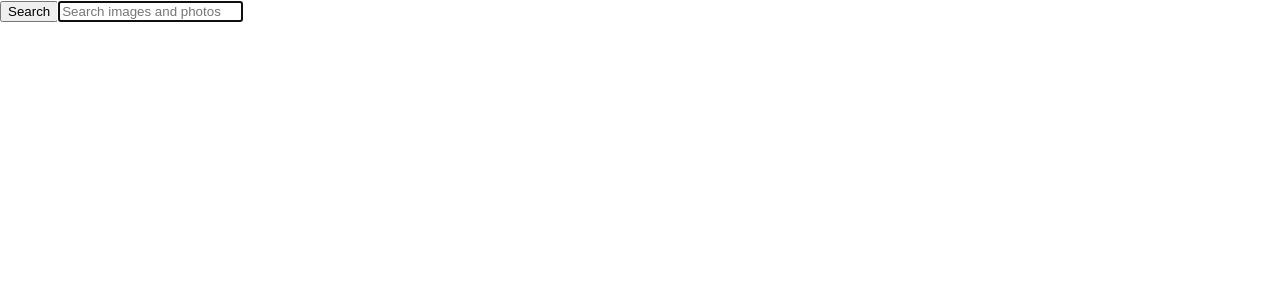
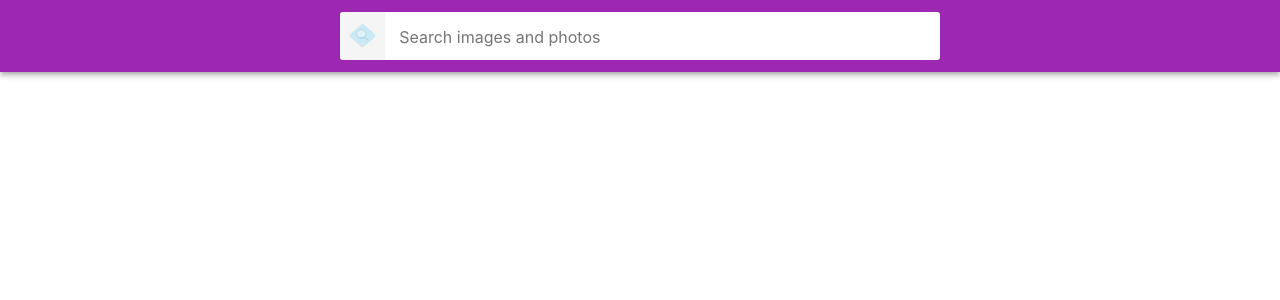
Before and after one commit to holvas-web/goit-react-hw-03-image-finder, a React (Create React App) app: page / in a window 1280 px wide. Shown: the top 300 px of the page. Built offline with nearby package versions, Linux system fonts and the light colour scheme.

Commit message:
corrected code

```diff
--- a/public/index.html
+++ b/public/index.html
@@ -60,6 +60,7 @@
   <body>
     <noscript>You need to enable JavaScript to run this app.</noscript>
     <div id="root"></div>
+    <div id="modal-root"></div>
     <!--
       This HTML file is a template.
       If you open it directly in the browser, you will see an empty page.
--- a/src/components/App.jsx
+++ b/src/components/App.jsx
@@ -1,17 +1,15 @@
 import React, { Component } from 'react';
 import axios from 'axios';
-import { createPortal } from 'react-dom';
+// import { createPortal } from 'react-dom';
 import { Searchbar } from './Searchbar/Searchbar';
 import { ImageGallery } from './ImageGallery/ImageGallery';
 import { Button } from './Button/Button';
 import { CustomLoader } from './Loader/Loader';
-
+import { Modal } from './Modal/Modal';
 
 const API_KEY = '38934998-3e855f71d85cefaf04a1d7456';
 const BASE_URL = 'https://pixabay.com/api/';
 const PER_PAGE = 12;
-
-const modalRoot = document.querySelector('#modal-root');
 
 export class App extends Component {
   state = {
@@ -79,15 +77,11 @@ export class App extends Component {
         <ImageGallery images={images} onImageClick={this.toggleModal} />
         {isLoading && <CustomLoader />}
         {images.length > 0 && !isLoading && <Button onClick={this.fetchImages}>Load More</Button>}
-        {showModal &&
-          createPortal(
-            <div className="Overlay" onClick={this.handleOverlayClick}>
-              <div className="Modal">
-                <img src={largeImageURL} alt="" />
-              </div>
-            </div>,
-            modalRoot
-          )}
+        {showModal && (
+          <Modal onClose={this.toggleModal} largeImageURL={largeImageURL}>
+            <img src={largeImageURL} alt="" />
+          </Modal>
+        )}
       </div>
     );
   }
--- a/src/components/Modal/Modal.jsx
+++ b/src/components/Modal/Modal.jsx
@@ -26,12 +26,24 @@ export class Modal extends Component {
 
   render() {
     return createPortal(
-      <div className="overlay" onClick={this.handleOverlayClick}>
-        <div className="modal">
-          <img src={this.props.largeImageURL} alt="" />
+      <div className="Overlay" onClick={this.handleOverlayClick}>
+        <div className="Modal">
+          {this.props.children}
         </div>
       </div>,
       modalRoot
     );
   }
 }
+
+
+// render() {
+//   return createPortal(
+//     <div className="overlay" onClick={this.handleOverlayClick}>
+//       <div className="modal">
+//         <img src={this.props.largeImageURL} alt="" />
+//       </div>
+//     </div>,
+//     modalRoot
+//   );
+// }
--- a/src/components/Searchbar/Searchbar.jsx
+++ b/src/components/Searchbar/Searchbar.jsx
@@ -17,14 +17,14 @@ export class Searchbar extends Component {
 
   render() {
     return (
-      <header className="searchbar">
-        <form className="form" onSubmit={this.handleSubmit}>
-          <button type="submit" className="button">
-            <span className="button-label">Search</span>
+      <header className="Searchbar">
+        <form className="SearchForm" onSubmit={this.handleSubmit}>
+          <button type="submit" className="SearchForm-button">
+            <span className="Button-label">Search</span>
           </button>
 
           <input
-            className="input"
+            className="SearchForm-input"
             type="text"
             autoComplete="off"
             autoFocus
--- a/src/index.css
+++ b/src/index.css
@@ -92,7 +92,7 @@ ul {
   opacity: 1;
 }
 
-.SearchForm-button-label {
+.Button-label {
   position: absolute;
   width: 1px;
   height: 1px;
@@ -143,17 +143,17 @@ ul {
     0px 2px 1px -1px rgba(0, 0, 0, 0.12);
 }
 
-/* .ImageGalleryItem-image {
+.ImageGalleryItem-image {
   width: 100%;
   height: 260px;
   object-fit: cover;
   transition: transform 250ms cubic-bezier(0.4, 0, 0.2, 1);
-} */
+}
 
-/* .ImageGalleryItem-image:hover {
+.ImageGalleryItem-image:hover {
   transform: scale(1.03);
   cursor: zoom-in;
-} */
+}
 
 /* Стили компонента Modal */
 
@@ -172,8 +172,8 @@ ul {
 
 .Modal {
   padding: 20%;
-  /* max-width: calc(100vw - 48px);
-  max-height: calc(100vh - 24px); */
+  max-width: calc(100vw - 48px);
+  max-height: calc(100vh - 24px);
 }
 
 /* Стили компонента Buton (Load more) */
```
